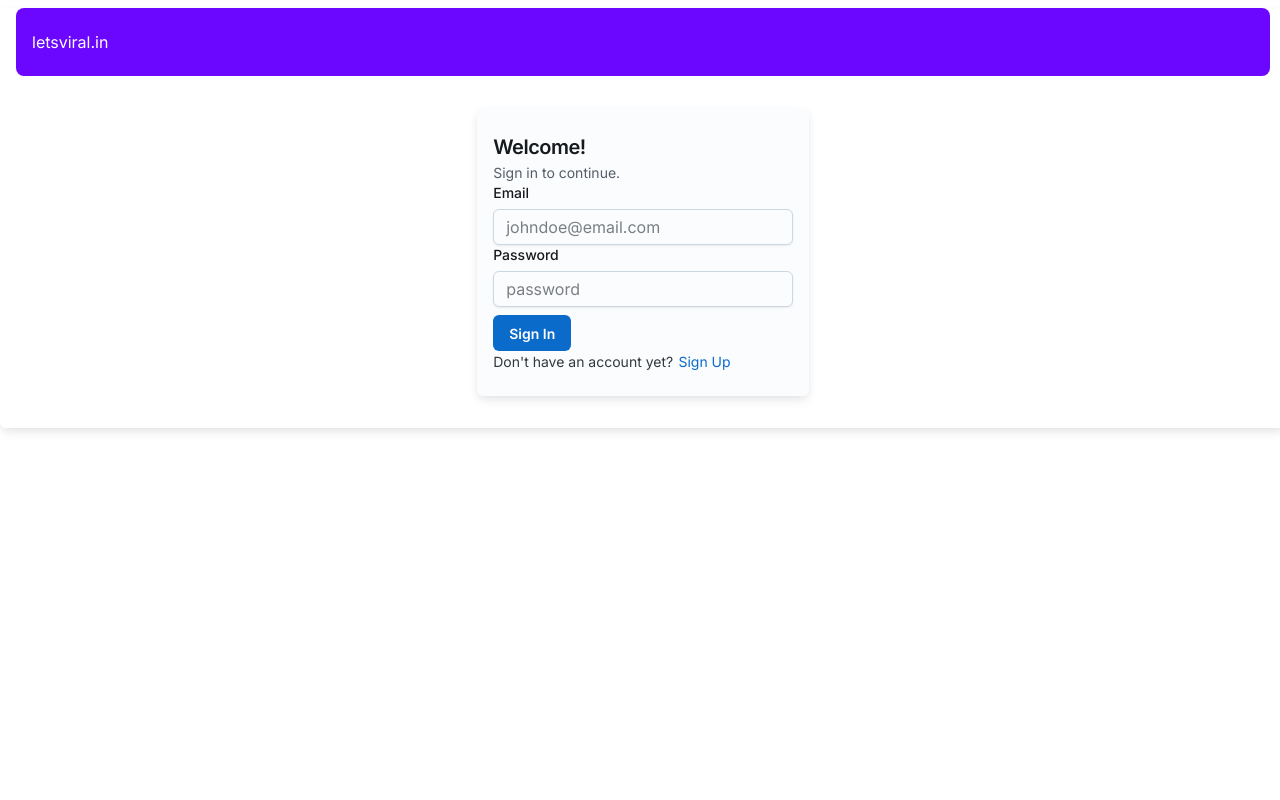
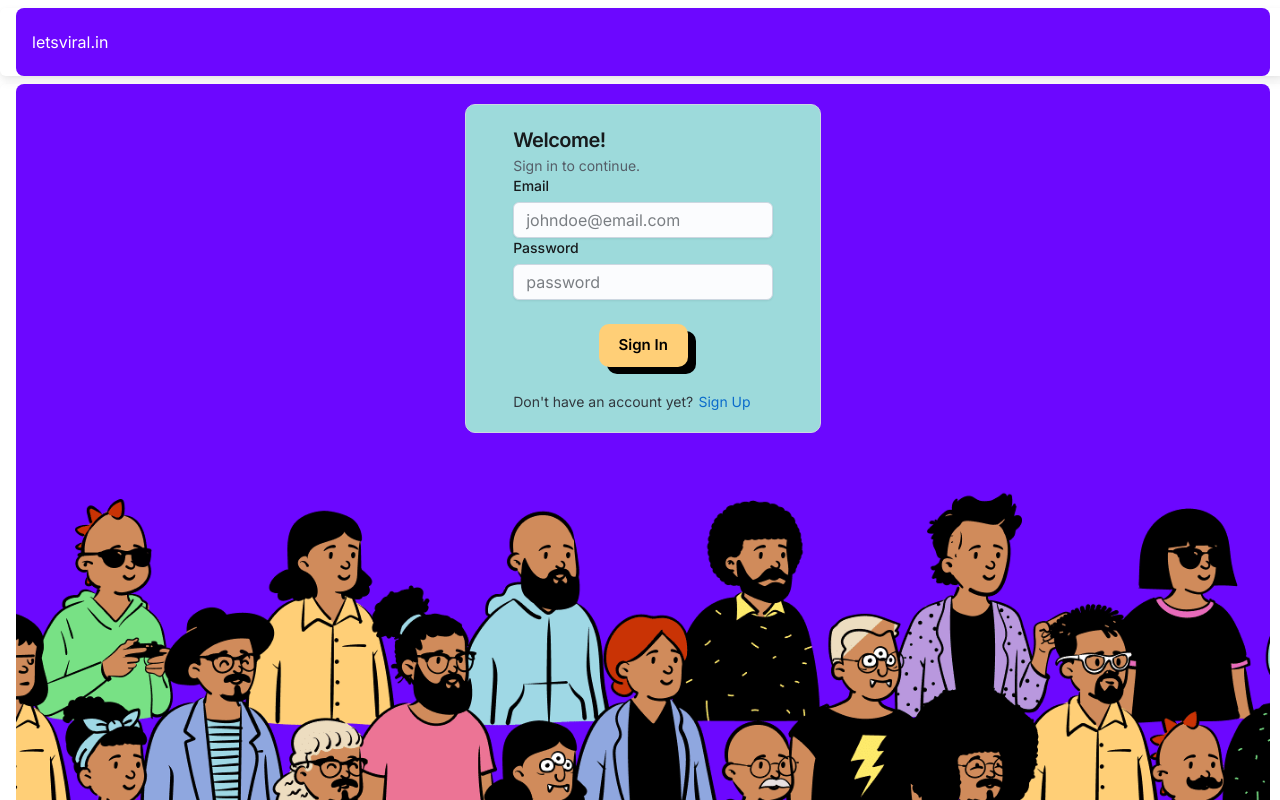
Before and after one commit to mandeepv/lvcreator, a React (Create React App) app: page /signin in a window 1280 px wide. Shown: the top 800 px of the page. Built offline with nearby package versions, Linux system fonts and the light colour scheme.

Commit message:
Beautifying the SignIn and SignUp pages

```diff
--- a/src/App.js
+++ b/src/App.js
@@ -28,10 +28,6 @@ function App() {
         <Route path='/profile' element={<InfluencerProfilePage />} />
         <Route path='/' element={<LandingPage />} />
 
-
-
-
-
         <Route path="/testNav" element={<NavBarTester />} />
       </Routes>
     </Router>
--- a/src/pages/SignInPage.js
+++ b/src/pages/SignInPage.js
@@ -2,15 +2,39 @@ import * as React from 'react';
 import { CssVarsProvider } from '@mui/joy/styles';
 import Sheet from '@mui/joy/Sheet';
 import Typography from '@mui/joy/Typography';
+import NavBar from '../components/NavBar';
+import Box from '@mui/material/Box';
+import Card from '@mui/joy/Card';
+import Button from '@mui/joy/Button';
+import { styled } from '@mui/system';
+import { useNavigate } from 'react-router-dom';
+import { useState } from 'react';
 import FormControl from '@mui/joy/FormControl';
 import FormLabel from '@mui/joy/FormLabel';
 import Input from '@mui/joy/Input';
-import Button from '@mui/joy/Button';
+import HeroPic from '../assets/images/hero-divider-1500w.png'
 import Link from '@mui/joy/Link';
-import { useNavigate } from 'react-router-dom';
-import { useState } from 'react';
-import NavBar from '../components/NavBar';
-import Box from '@mui/joy/Box';
+
+const CustomButton = styled(Button)({
+    color: '#000',
+    cursor: 'pointer',
+    display: 'inline-block',
+    padding: '10px 20px',
+    fontSize: 15,
+    boxShadow: '8px 7px 0 0 #000',
+    fontStyle: 'normal',
+    transition: '.3s',
+    fontWeight: 600,
+    borderColor: 'var(--dl-color-gray-black)',
+    borderWidth: 1,
+    borderRadius: 10,
+    backgroundColor: '#ffcf77',
+
+    '&:active': {
+        transform: 'translateY(10px)',
+        boxShadow: '0px 0px 0 0 #000',
+    },
+});
 
 const SignInPage = () => {
     const [data, setData] = useState(null);
@@ -18,12 +42,9 @@ const SignInPage = () => {
 
     const handleSubmit = (event) => {
         event.preventDefault();
-
         const email = event.target.elements.email.value;
         const password = event.target.elements.password.value;
-
         setData({ email, password });
-
         if (email === "influencer@email.com" && password === "influencer") {
             navigate('/home');
         }
@@ -46,52 +67,105 @@ const SignInPage = () => {
                     backgroundColor: 'transparent',
                 }}
             >
+                <NavBar showMenuButton={false} />
+            </Sheet>
+            <Sheet
+                sx={{
+                    width: { xs: '100%', md: '100%', lg: '98%', xl: '100%' },
+                    mx: 'auto',
+                    my: 1,
+                    py: 0,
+                    px: { xs: 1, md: 2 },
+                    display: 'flex',
+                    flexDirection: 'column',
+                    gap: 2,
+                    borderRadius: 'sm',
+                    boxShadow: 'md',
+                    backgroundColor: 'transparent',
+                }}
+            >
                 <Box
                     sx={{
                         flexGrow: 1,
                         borderRadius: 'md',
                     }}
                 >
-            <NavBar showMenuButton={false} />
-            <Sheet
+                    <Card
+                        size="md"
+                        variant="solid"
                         sx={{
-                width: 300,
-                mx: 'auto',
-                my: 4,
-                py: 3,
-                px: 2,
+                            bgcolor: '#6c07ff',
                             display: 'flex',
                             flexDirection: 'column',
-                gap: 2,
-                borderRadius: 'sm',
-                boxShadow: 'md',
+                            alignItems: 'center',
+                            justifyContent: 'center',
+                            color: '#fff',
+                            overflow: 'hidden',
+                            padding: 0,
+                        }}
+                    >
+                        <Card
+                            sx={{
+                                backgroundColor: '#9ddadb',
+                                display: 'flex',
+                                flexDirection: 'column',
+                                alignItems: 'center',
+                                justifyContent: 'center',
+                                padding: '20px',
+                                borderRadius: '10px',
+                                margin: '20px',
+                                width: { xs: '80%', sm: '80%', md: '25%', lg: '25%', xl: '25%%' },
                             }}
                         >
                             <form onSubmit={handleSubmit}>
                                 <Typography level="h4" component="h1">
                                     Welcome!
                                 </Typography>
-                <Typography level="body-sm">Sign in to continue.</Typography>
+                                <Typography level="body-sm">
+                                    Sign in to continue.
+                                </Typography>
                                 <FormControl>
                                     <FormLabel>Email</FormLabel>
-                  <Input name="email" type="email" placeholder="johndoe@email.com" />
+                                    <Input
+                                        name="email"
+                                        type="email"
+                                        placeholder="johndoe@email.com"
+                                    />
                                 </FormControl>
                                 <FormControl>
                                     <FormLabel>Password</FormLabel>
-                  <Input name="password" type="password" placeholder="password" />
+                                    <Input
+                                        name="password"
+                                        type="password"
+                                        placeholder="password"
+                                    />
                                 </FormControl>
-                <Button type="submit" sx={{ mt: 1 }}>
+                                <Box sx={{ display: 'flex', justifyContent: 'center', width: '100%' }}>
+                                    <CustomButton type="submit" sx={{ mt: 3, mb:3}}>
                                         Sign In
-                </Button>
+                                    </CustomButton>
+                                </Box>
+
                                 <Typography
                                     endDecorator={<Link href="/signup">Sign Up</Link>}
                                     fontSize="sm"
-                  sx={{ alignSelf: 'center' }}
+                                    sx={{ alignSelf: 'center' ,}}
                                 >
                                     Don't have an account yet?
                                 </Typography>
                             </form>
-            </Sheet>
+                        </Card>
+                        <Box
+              sx={{
+                height: { xs: '300px', md: '400px', lg: '500px' },
+                width: '100%',
+                backgroundImage: `url(${HeroPic})`,
+                backgroundPosition: 'center',
+                backgroundSize: 'cover',
+                backgroundRepeat: 'no-repeat',
+              }}
+            />
+                    </Card>
                 </Box>
             </Sheet>
         </CssVarsProvider>
--- a/src/pages/SignUpPage.js
+++ b/src/pages/SignUpPage.js
@@ -2,15 +2,39 @@ import * as React from 'react';
 import { CssVarsProvider } from '@mui/joy/styles';
 import Sheet from '@mui/joy/Sheet';
 import Typography from '@mui/joy/Typography';
+import NavBar from '../components/NavBar';
+import Box from '@mui/material/Box';
+import Card from '@mui/joy/Card';
+import Button from '@mui/joy/Button';
+import { styled } from '@mui/system';
+import { useNavigate } from 'react-router-dom';
+import { useState } from 'react';
 import FormControl from '@mui/joy/FormControl';
 import FormLabel from '@mui/joy/FormLabel';
 import Input from '@mui/joy/Input';
-import Button from '@mui/joy/Button';
+import HeroPic from '../assets/images/hero-divider-1500w.png';
 import Link from '@mui/joy/Link';
-import { useNavigate } from 'react-router-dom';
-import { useState } from 'react';
-import NavBar from '../components/NavBar';
-import Box from '@mui/joy/Box';
+
+const CustomButton = styled(Button)({
+    color: '#000',
+    cursor: 'pointer',
+    display: 'inline-block',
+    padding: '10px 20px',
+    fontSize: 15,
+    boxShadow: '8px 7px 0 0 #000',
+    fontStyle: 'normal',
+    transition: '.3s',
+    fontWeight: 600,
+    borderColor: 'var(--dl-color-gray-black)',
+    borderWidth: 1,
+    borderRadius: 10,
+    backgroundColor: '#ffcf77',
+
+    '&:active': {
+        transform: 'translateY(10px)',
+        boxShadow: '0px 0px 0 0 #000',
+    },
+});
 
 const SignUpPage = () => {
     const [data, setData] = useState(null);
@@ -18,12 +42,10 @@ const SignUpPage = () => {
 
     const handleSubmit = (event) => {
         event.preventDefault();
-
         const email = event.target.elements.email.value;
         const password = event.target.elements.password.value;
         const instaid = event.target.elements.instaid.value;
         setData({ email, password, instaid });
-
         if (email === "influencer@email.com" && password === "influencer") {
             navigate('/home');
         }
@@ -46,47 +68,93 @@ const SignUpPage = () => {
                     backgroundColor: 'transparent',
                 }}
             >
+                <NavBar showMenuButton={false} />
+            </Sheet>
+            <Sheet
+                sx={{
+                    width: { xs: '100%', md: '100%', lg: '98%', xl: '100%' },
+                    mx: 'auto',
+                    my: 1,
+                    py: 0,
+                    px: { xs: 1, md: 2 },
+                    display: 'flex',
+                    flexDirection: 'column',
+                    gap: 2,
+                    borderRadius: 'sm',
+                    boxShadow: 'md',
+                    backgroundColor: 'transparent',
+                }}
+            >
                 <Box
                     sx={{
                         flexGrow: 1,
                         borderRadius: 'md',
                     }}
                 >
-            <NavBar showMenuButton={false} />
-            <Sheet
+                    <Card
+                        size="md"
+                        variant="solid"
                         sx={{
-                width: 300,
-                mx: 'auto',
-                my: 4,
-                py: 3,
-                px: 2,
+                            bgcolor: '#6c07ff',
                             display: 'flex',
                             flexDirection: 'column',
-                gap: 2,
-                borderRadius: 'sm',
-                boxShadow: 'md',
+                            alignItems: 'center',
+                            justifyContent: 'center',
+                            color: '#fff',
+                            overflow: 'hidden',
+                            padding: 0,
+                        }}
+                    >
+                        <Card
+                            sx={{
+                                backgroundColor: '#9ddadb',
+                                display: 'flex',
+                                flexDirection: 'column',
+                                alignItems: 'center',
+                                justifyContent: 'center',
+                                padding: '20px',
+                                borderRadius: '10px',
+                                margin: '20px',
+                                width: { xs: '80%', sm: '80%', md: '25%', lg: '25%', xl: '25%' },
                             }}
                         >
                             <form onSubmit={handleSubmit}>
                                 <Typography level="h4" component="h1">
                                     Welcome!
                                 </Typography>
-                <Typography level="body-sm">Sign up to continue.</Typography>
+                                <Typography level="body-sm">
+                                    Sign up to continue.
+                                </Typography>
                                 <FormControl>
                                     <FormLabel>Email</FormLabel>
-                  <Input name="email" type="email" placeholder="johndoe@email.com" />
+                                    <Input
+                                        name="email"
+                                        type="email"
+                                        placeholder="johndoe@email.com"
+                                    />
                                 </FormControl>
                                 <FormControl>
                                     <FormLabel>Password</FormLabel>
-                  <Input name="password" type="password" placeholder="password" />
+                                    <Input
+                                        name="password"
+                                        type="password"
+                                        placeholder="password"
+                                    />
                                 </FormControl>
                                 <FormControl>
                                     <FormLabel>Instagram Id</FormLabel>
-                  <Input name="instaid" type="text" placeholder="instaid123" />
+                                    <Input
+                                        name="instaid"
+                                        type="text"
+                                        placeholder="instaid123"
+                                    />
                                 </FormControl>
-                <Button type="submit" sx={{ mt: 1 }}>
+                                <Box sx={{ display: 'flex', justifyContent: 'center', width: '100%' }}>
+                                    <CustomButton type="submit" sx={{ mt: 3, mb:3 }}>
                                         Sign Up
-                </Button>
+                                    </CustomButton>
+                                </Box>
+
                                 <Typography
                                     endDecorator={<Link href="/signin">Sign In</Link>}
                                     fontSize="sm"
@@ -95,7 +163,18 @@ const SignUpPage = () => {
                                     Already have an account?
                                 </Typography>
                             </form>
-            </Sheet>
+                        </Card>
+                        <Box
+              sx={{
+                height: { xs: '300px', md: '400px', lg: '500px' },
+                width: '100%',
+                backgroundImage: `url(${HeroPic})`,
+                backgroundPosition: 'center',
+                backgroundSize: 'cover',
+                backgroundRepeat: 'no-repeat',
+              }}
+            />
+                    </Card>
                 </Box>
             </Sheet>
         </CssVarsProvider>
```
Lines whose indentation alone changed are shown as unchanged.
